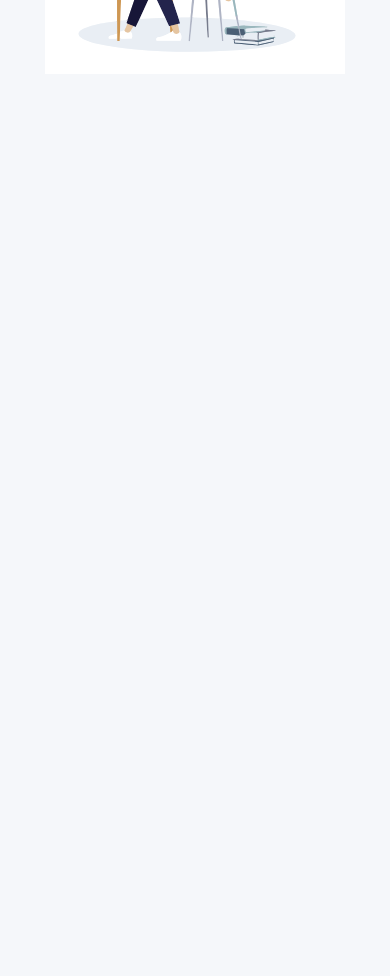
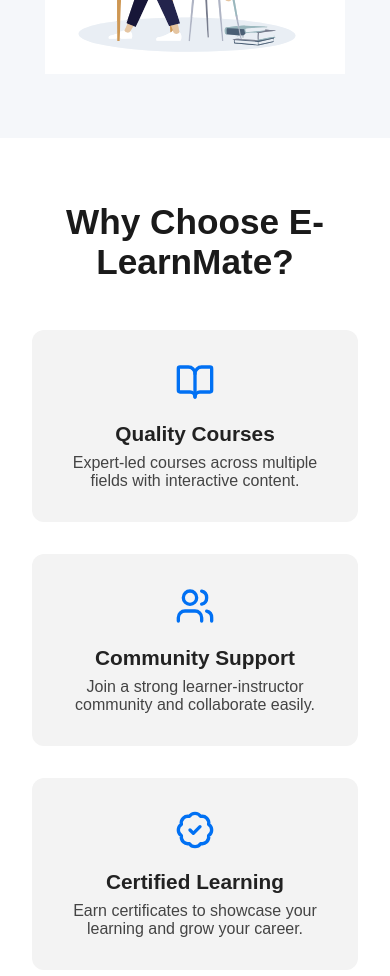
Before and after one commit to sahilwebdev21/E-LearnMate, a Next.js app in the folder frontend/: page / in a window 390 px wide. Shown: the part 740-1716 px from the top of the page. Before the commit the page ends 878 px from the top, so only its background shows below. Built offline with nearby package versions, Linux system fonts and the light colour scheme.

Commit message:
`Update & add responsive feature highlights section with icons`

```diff
--- a/frontend/src/app/globals.css
+++ b/frontend/src/app/globals.css
@@ -232,3 +232,52 @@ body {
     align-items: center;
   }
 }
+
+/* === FEATURES SECTION === */
+
+.features {
+  padding: 4rem 2rem;
+  background: #ffffff;
+  text-align: center;
+}
+
+.features-title {
+  font-size: 2.2rem;
+  margin-bottom: 3rem;
+  color: #1a1a1a;
+}
+
+.features-grid {
+  display: grid;
+  grid-template-columns: repeat(auto-fit, minmax(240px, 1fr));
+  gap: 2rem;
+}
+
+.feature-box {
+  background: #f3f3f3;
+  padding: 2rem;
+  border-radius: 12px;
+  transition: all 0.3s ease;
+}
+
+.feature-box:hover {
+  background: #e9f3ff;
+  transform: translateY(-5px);
+}
+
+.feature-box .icon {
+  color: #0070f3;
+  width: 40px;
+  height: 40px;
+  margin-bottom: 1rem;
+}
+
+.feature-box h3 {
+  font-size: 1.3rem;
+  margin-bottom: 0.5rem;
+}
+
+.feature-box p {
+  font-size: 1rem;
+  color: #444;
+}
--- a/frontend/src/app/layout.tsx
+++ b/frontend/src/app/layout.tsx
@@ -1,6 +1,5 @@
 import type { Metadata } from "next";
 import "./globals.css";
-import Navbar from "@/components/Navbar";
 
 export const metadata: Metadata = {
   title: 'E-LearnMate',
@@ -15,7 +14,6 @@ export default function RootLayout({
   return (
     <html lang="en">
       <body>
-        <Navbar />
         {children}
       </body>
     </html>
--- a/frontend/src/app/page.tsx
+++ b/frontend/src/app/page.tsx
@@ -1,19 +1,13 @@
-import Link from "next/link";
+import Features from "@/components/Features";
+import Hero from "@/components/Hero";
+import Navbar from "@/components/Navbar";
 
 export default function Home() {
   return (
-    <section className="hero">
-      <div className="hero-content">
-        <h1>Empower Your Learning with <span>E-LearnMate</span></h1>
-        <p>Join thousands of learners and instructors on the smartest e-learning platform. Learn at your pace, grow at your style.</p>
-        <div className="hero-buttons">
-          <Link href="/register" className="btn primary-btn">Get Started</Link>
-          <Link href="/courses" className="btn secondary-btn">Browse Courses</Link>
-        </div>
-      </div>
-      <div className="hero-image">
-        <img src="/hero-illustration.svg" alt="Learning Illustration" />
-      </div>
-    </section>
+    <>
+      <Navbar />
+      <Hero />
+      <Features />
+    </>
   );
 }
--- /dev/null
+++ b/frontend/src/components/Features.tsx
@@ -0,0 +1,28 @@
+'use client';
+
+import { BookOpen, Users, BadgeCheck } from 'lucide-react';
+
+export default function Features() {
+  return (
+    <section className="features">
+      <h2 className="features-title">Why Choose E-LearnMate?</h2>
+      <div className="features-grid">
+        <div className="feature-box">
+          <BookOpen className="icon" />
+          <h3>Quality Courses</h3>
+          <p>Expert-led courses across multiple fields with interactive content.</p>
+        </div>
+        <div className="feature-box">
+          <Users className="icon" />
+          <h3>Community Support</h3>
+          <p>Join a strong learner-instructor community and collaborate easily.</p>
+        </div>
+        <div className="feature-box">
+          <BadgeCheck className="icon" />
+          <h3>Certified Learning</h3>
+          <p>Earn certificates to showcase your learning and grow your career.</p>
+        </div>
+      </div>
+    </section>
+  );
+}
--- /dev/null
+++ b/frontend/src/components/Hero.tsx
@@ -0,0 +1,21 @@
+'use client';
+
+import Link from 'next/link';
+
+export default function Hero() {
+  return (
+    <section className="hero">
+      <div className="hero-content">
+        <h1>Empower Your Learning with <span>E-LearnMate</span></h1>
+        <p>Join thousands of learners and instructors on the smartest e-learning platform. Learn at your pace, grow at your style.</p>
+        <div className="hero-buttons">
+          <Link href="/register" className="btn primary-btn">Get Started</Link>
+          <Link href="/courses" className="btn secondary-btn">Browse Courses</Link>
+        </div>
+      </div>
+      <div className="hero-image">
+        <img src="/hero-illustration.svg" alt="Learning Illustration" />
+      </div>
+    </section>
+  );
+}
```
Also changed, not shown: frontend/package.json (+5 -4 lines), 1 other file (tests, documents, lock files or other folders).
